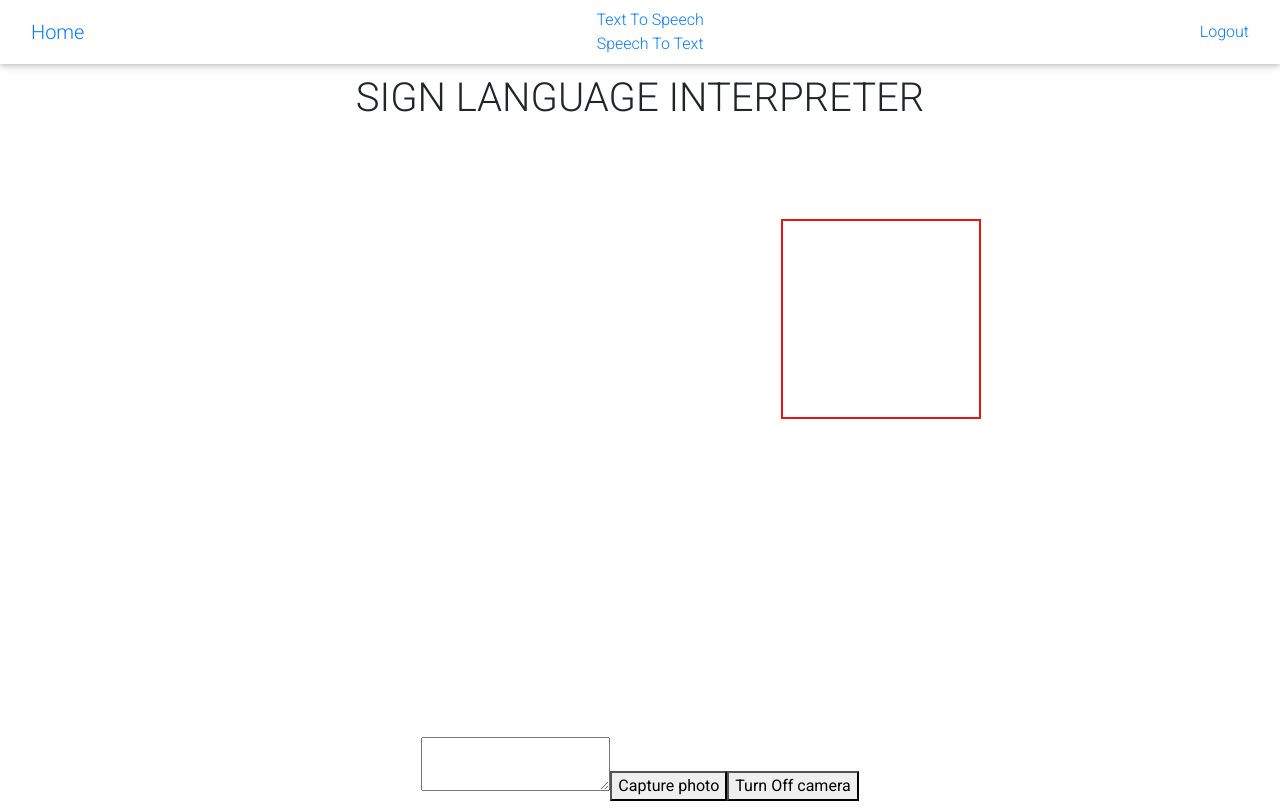
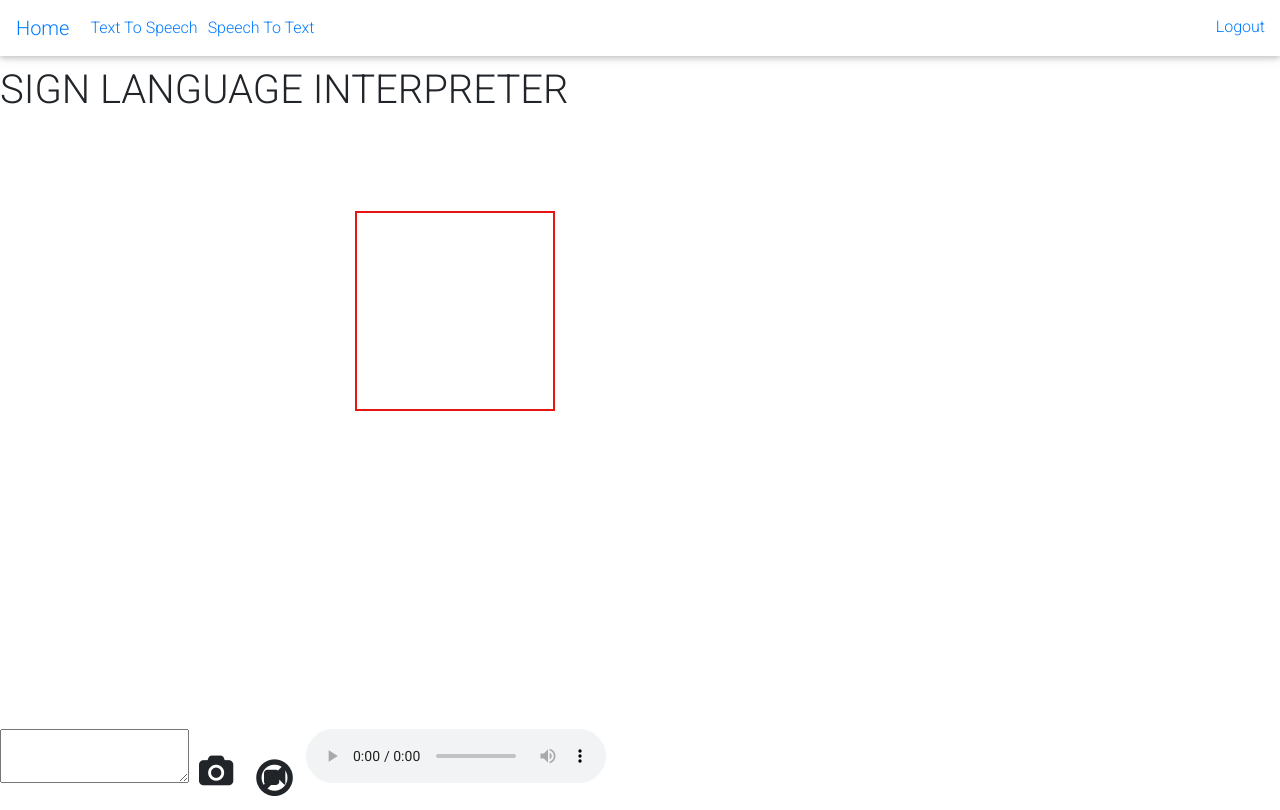
Before and after one commit to SJSUSpring2020-CMPE272/Communicator, a React (Create React App) app: page /webcam in a window 1280 px wide. Built offline with nearby package versions, Linux system fonts and the light colour scheme; no server answers; sample sign-in values are in the browser's storage.

Commit message:
check camera access

```diff
--- a/public/index.html
+++ b/public/index.html
@@ -24,7 +24,7 @@
       work correctly both with client-side routing and a non-root public URL.
       Learn how to configure a non-root public URL by running `npm run build`.
     -->
-    <title>React App</title>
+    <title>Sign Interpreter</title>
   </head>
   <body>
     <noscript>You need to enable JavaScript to run this app.</noscript>
--- a/src/App.css
+++ b/src/App.css
@@ -1,35 +1,3 @@
-.App {
-  text-align: center;
-}
-
-.App-logo {
-  animation: App-logo-spin infinite 20s linear;
-  height: 40vmin;
-}
-
-.App-header {
-  background-color: #282c34;
-  min-height: 100vh;
-  display: flex;
-  flex-direction: column;
-  align-items: center;
-  justify-content: center;
-  font-size: calc(10px + 2vmin);
-  color: white;
-}
-
-.App-link {
-  color: #61dafb;
-}
-
-@keyframes App-logo-spin {
-  from {
-    transform: rotate(0deg);
-  }
-  to {
-    transform: rotate(360deg);
-  }
-}
 
 .set-url {
   margin: 5px 5px 5px 5px;
@@ -37,3 +5,21 @@
 .greenChecked {
   color: green;
 }
+ul.navbar-nav{
+  display: inline-block;
+}
+.navigation-item {
+  display: inline-block;
+  margin: 5px;
+  text-align: left;
+}
+.container-fluids{
+  display: flex;
+  flex-wrap: wrap;
+  align-items: center;
+}
+.navbar-right{
+  position: fixed;
+  right:15px;
+  top:15px
+}
--- a/src/App.js
+++ b/src/App.js
@@ -67,7 +67,7 @@ class App extends Component {
           <div>
             {this.props.auth && this.props.auth.uid && (
               <nav className="navbar navbar-default">
-                <div className="container-fluid">
+                <div className="container-fluids">
                   <div
                     className="navbar-header"
                     onClick={() => {
@@ -80,7 +80,7 @@ class App extends Component {
                   </div>
                   <ul className="nav navbar-nav">
                     <li
-                      className="active"
+                      className="navigation-item"
                       onClick={() => {
                         history.push(`/text-to-speech`);
                       }}
@@ -88,6 +88,7 @@ class App extends Component {
                       <a href="#">Text To Speech</a>
                     </li>
                     <li
+                    className="navigation-item"
                       onClick={() => {
                         history.push(`/speech-to-text`);
                       }}
@@ -107,7 +108,7 @@ class App extends Component {
             )}
             <div style={{ marginTop: "10px" }} />
             <Switch>
-              <PrivateRoute path="/" component={TextToSpeech} exact={true} />
+              <PrivateRoute path="/" component={Webcam} exact={true} />
               <PrivateRoute path="/speech-to-text" component={SpeechToText} />
               <PrivateRoute path="/text-to-speech" component={TextToSpeech} />
               <Route path="/webcam" component={Webcam} exact={true} />
--- a/src/index.js
+++ b/src/index.js
@@ -3,13 +3,12 @@ import ReactDOM from "react-dom";
 import { Provider } from "react-redux";
 import "./index.css";
 import App from "./App";
-
 import { history, fakeAuth } from "./App";
 import store from "./reducer/store";
 import { loginAction, logoutAction } from "./reducer/authReducer";
 import { firebase } from "./firebase/firebase";
 import * as serviceWorker from "./serviceWorker";
-
+import 'font-awesome/css/font-awesome.min.css';
 let hasAppRendered = false;
 
 const Application = (
--- a/src/webcam/index.css
+++ b/src/webcam/index.css
@@ -4,5 +4,9 @@
   width: 200px;
   position: relative;
   bottom: 318px;
-  left: 781px;
+  left: 355px;
 }
+
+.icons{
+  margin: 10px;
+}
--- a/src/webcam/index.js
+++ b/src/webcam/index.js
@@ -10,6 +10,7 @@ const videoConstraints = {
 
 const WebcamCapture = () => {
   const webcamRef = React.useRef(null);
+  const audioElementRef = React.useRef(null);
   const [imageSrc, setImageSrc] = React.useState(null);
   const [toggleCam, setToggleCam] = React.useState(true);
   const [result, setResult] = React.useState("");
@@ -25,19 +26,14 @@ const WebcamCapture = () => {
   //   };
   // });
 
-  // const setCanvas = () => {
-  //   var img = document.getElementById("imdId");
-  //   var canvas = document.getElementById("myCanvas");
-  //   var context = canvas.getContext("2d");
-  // context.drawImage(img,300,300,400,500, 400, 400,100,100);
-  // context.beginPath();
-  // context.rect(188, 50, 200, 100);
-  // context.fillStyle = "yellow";
-  // context.fill();
-  // context.lineWidth = 7;
-  // context.strokeStyle = "black";
-  // context.stroke();
-  // };
+  const speak = e => {
+    const audio = audioElementRef.current;
+    audio.setAttribute("type", "audio/ogg;codecs=opus");
+    audio.setAttribute(
+      "src",
+      `http://localhost:3001/api/v1/synthesize?text=${result}&voice=en-US_AllisonV3Voice&download=true&accept=audio%2Fmp3`
+    );
+  };
   function predict(image) {
     axios
       .post("http://localhost:5000/predict", { image_txt: image })
@@ -89,14 +85,52 @@ const WebcamCapture = () => {
       {/* <img src={imageSrc} alt="Something" id={"imdId"} /> */}
 
       {/* <canvas id="myCanvas" width="500" height="500" /> */}
-      {toggleCam && <button onClick={capture}>Capture photo</button>}
-      <button
+
+      {toggleCam && (
+        <i
+          className="fa fa-camera fa-2x icons"
+          onClick={capture}
+          title="Capture Sign"
+        ></i>
+      )}
+
+      {/* <button
         onClick={() => {
           setToggleCam(!toggleCam);
         }}
       >
         Turn {toggleCam ? "Off" : "On"} camera
-      </button>
+      </button> */}
+      {toggleCam ? (
+        <span
+          class="fa-stack fa-lg icons"
+          onClick={() => {
+            setToggleCam(!toggleCam);
+          }}
+        >
+          <i className="fa fa-video-camera fa-stack-1x"></i>
+          <i class="fa fa-ban fa-stack-2x" title="Turn off camera"></i>
+        </span>
+      ) : (
+        <i
+          className="fa fa-video-camera fa-2x icons"
+          title="Turn on camera"
+          onClick={() => {
+            setToggleCam(!toggleCam);
+          }}
+        ></i>
+      )}
+
+      {result && <i class="fa fa-volume-up fa-2x icons" onClick={speak}></i>}
+      <audio
+          ref={audioElementRef}
+          autoPlay
+          id="audio"
+          className={`audio`}
+          controls="controls"
+        >
+          Your browser does not support the audio element.
+        </audio>
     </>
   );
 };
```
Also changed, not shown: 1 other file (tests, documents, lock files or other folders).
